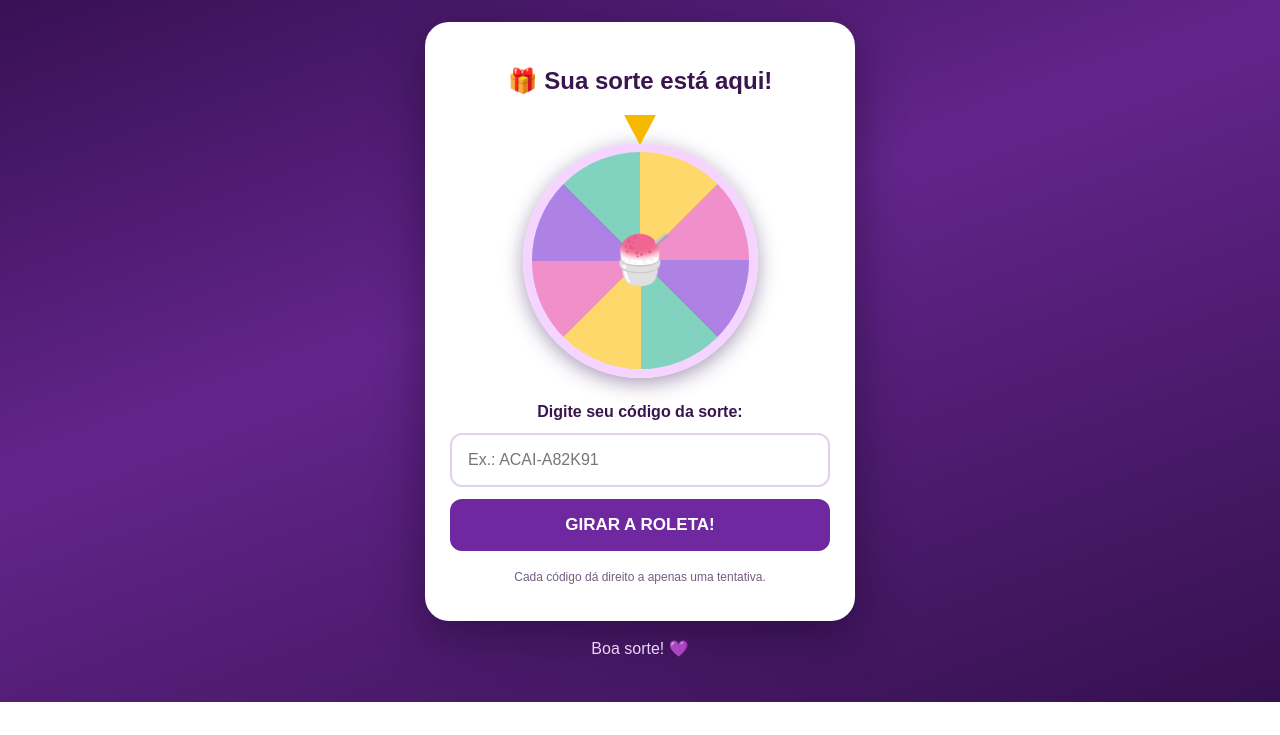
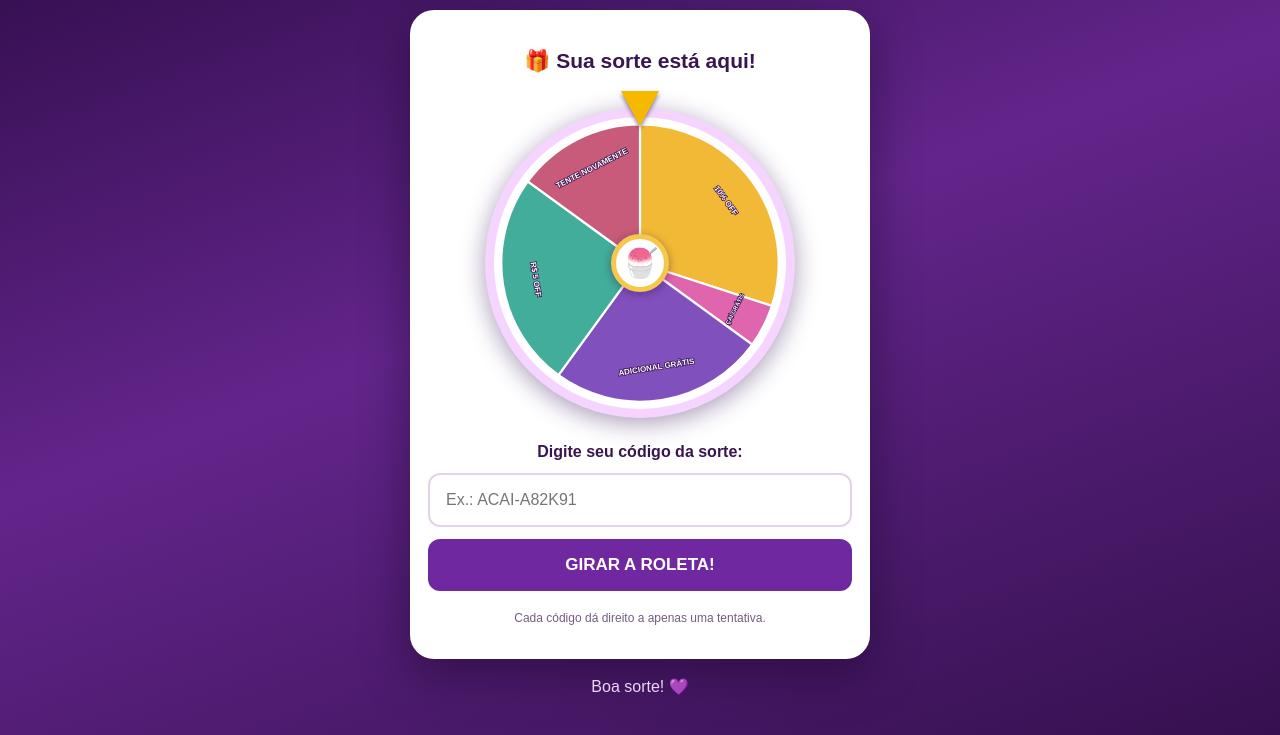
Before and after one commit to acaifamilia/roleta-acaiteria, a plain HTML site: page index.html in a window 1280 px wide. Shown: the part 199-934 px from the top of the page. Before the commit the page ends 901 px from the top, so only its background shows below. Drawn offline with Linux system fonts and the light colour scheme.

Commit message:
Update index.html

```diff
--- a/index.html
+++ b/index.html
@@ -11,51 +11,65 @@ body{
  margin:0;font-family:Arial,sans-serif;
  background:linear-gradient(160deg,#26083e,#63258b,#35104f);
  color:white;min-height:100vh;display:flex;
- justify-content:center;align-items:center;padding:25px
+ justify-content:center;align-items:center;padding:20px
 }
-.container{width:100%;max-width:430px;text-align:center}
-.logo{font-size:55px}
+.container{width:100%;max-width:460px;text-align:center}
+.logo{font-size:52px}
 h1{font-size:30px;margin:8px 0;color:#f5d5ff}
 .sub{color:#ead6f5;line-height:1.5}
 .card{
  background:white;color:#39164e;border-radius:24px;
- padding:25px;margin-top:25px;
+ padding:22px 18px;margin-top:22px;
  box-shadow:0 15px 45px #17062580
 }
+h2{font-size:21px}
+.wheel-area{
+ width:min(310px,85vw);height:min(310px,85vw);
+ margin:35px auto 25px;position:relative
+}
 .wheel{
- width:235px;height:235px;border-radius:50%;
- margin:10px auto 25px;border:9px solid #f5d5ff;
- background:conic-gradient(
- #ffcf4a 0deg 45deg,#ec75bd 45deg 90deg,
- #9b65df 90deg 135deg,#64c8b0 135deg 180deg,
- #ffcf4a 180deg 225deg,#ec75bd 225deg 270deg,
- #9b65df 270deg 315deg,#64c8b0 315deg 360deg);
- box-shadow:0 5px 20px #3b185b70;
- position:relative;transition:transform 4s cubic-bezier(.12,.75,.15,1)
+ width:100%;height:100%;border-radius:50%;
+ border:9px solid #f5d5ff;
+ box-shadow:0 5px 25px #3b185b70;
+ overflow:hidden;
+ transition:transform 5s cubic-bezier(.12,.75,.15,1);
+ background:#fff
 }
-.wheel:after{
- content:"🍧";position:absolute;inset:0;
- display:grid;place-items:center;font-size:48px;
- background:#ffffff30;border-radius:50%
+.wheel svg{width:100%;height:100%;display:block}
+.center{
+ position:absolute;top:50%;left:50%;
+ transform:translate(-50%,-50%);
+ width:58px;height:58px;border-radius:50%;
+ background:#fff;border:5px solid #f5c84b;
+ display:grid;place-items:center;font-size:29px;
+ box-shadow:0 2px 9px #35104f70;
+ pointer-events:none
 }
 .pointer{
- width:0;height:0;margin:0 auto -12px;
- border-left:16px solid transparent;
- border-right:16px solid transparent;
- border-top:30px solid #f5b900;position:relative;z-index:2
+ position:absolute;top:-17px;left:50%;
+ transform:translateX(-50%);z-index:5;
+ width:0;height:0;
+ border-left:19px solid transparent;
+ border-right:19px solid transparent;
+ border-top:35px solid #f5b900;
+ filter:drop-shadow(0 3px 2px #35104f80)
 }
+label{display:block;margin-top:10px}
 input{
  width:100%;padding:16px;border:2px solid #e3d2eb;
  border-radius:12px;font-size:16px;margin:12px 0;color:#39164e
 }
 button{
  width:100%;padding:16px;border:0;border-radius:12px;
- background:#7028a0;color:white;font-size:17px;font-weight:bold;
- cursor:pointer
+ background:#7028a0;color:white;font-size:17px;
+ font-weight:bold;cursor:pointer
 }
 button:disabled{opacity:.55;cursor:not-allowed}
 .note{font-size:12px;color:#765c83;margin-top:18px}
-#resultado{font-weight:bold;font-size:19px;margin-top:18px;white-space:pre-wrap}
+#resultado{
+ font-weight:bold;font-size:20px;margin-top:18px;
+ white-space:pre-wrap;line-height:1.5
+}
 </style>
 </head>
 <body>
@@ -63,22 +77,93 @@ button:disabled{opacity:.55;cursor:not-allowed}
  <div class="logo">🍧</div>
  <h1>RODA DA SORTE!</h1>
  <p class="sub">Comprou seu açaí? Você ganhou a chance de concorrer a prêmios!</p>
+
  <section class="card">
   <h2>🎁 Sua sorte está aqui!</h2>
-  <div class="pointer"></div>
-  <div class="wheel" id="roleta"></div>
+
+  <div class="wheel-area">
+   <div class="pointer"></div>
+   <div class="wheel" id="roleta">
+    <svg id="desenho" viewBox="0 0 400 400"></svg>
+   </div>
+   <div class="center">🍧</div>
+  </div>
+
   <label for="codigo"><strong>Digite seu código da sorte:</strong></label>
   <input id="codigo" placeholder="Ex.: ACAI-A82K91" autocomplete="off">
+
   <button id="botao" onclick="girar()">GIRAR A ROLETA!</button>
   <p id="resultado" role="status"></p>
   <p class="note">Cada código dá direito a apenas uma tentativa.</p>
  </section>
+
  <p class="sub">Boa sorte! 💜</p>
 </main>
 
 <script>
+const PREMIOS = [
+ {nome:"10% de desconto", peso:30, texto:"10% OFF", cor:"#f2b936"},
+ {nome:"Açaí pequeno grátis", peso:5, texto:"AÇAÍ GRÁTIS", cor:"#df65ad"},
+ {nome:"Adicional grátis", peso:25, texto:"ADICIONAL GRÁTIS", cor:"#8050bd"},
+ {nome:"R$ 5 de desconto", peso:25, texto:"R$ 5 OFF", cor:"#42ad9b"},
+ {nome:"Tente novamente", peso:15, texto:"TENTE NOVAMENTE", cor:"#c75b79"}
+];
+
 let girando = false;
 let rotacao = 0;
+
+function ponto(angulo, raio){
+ const rad = angulo * Math.PI / 180;
+ return {
+  x:200 + raio * Math.cos(rad),
+  y:200 + raio * Math.sin(rad)
+ };
+}
+
+function desenharRoleta(){
+ const svg = document.getElementById("desenho");
+ const total = PREMIOS.reduce((s,p)=>s+p.peso,0);
+ let inicio = -90;
+ let desenho = "";
+
+ PREMIOS.forEach(p=>{
+  const tamanho = p.peso / total * 360;
+  const fim = inicio + tamanho;
+  const meio = inicio + tamanho / 2;
+
+  const a = ponto(inicio,190);
+  const b = ponto(fim,190);
+  const grande = tamanho > 180 ? 1 : 0;
+
+  desenho += `
+   <path d="M 200 200 L ${a.x} ${a.y}
+    A 190 190 0 ${grande} 1 ${b.x} ${b.y} Z"
+    fill="${p.cor}" stroke="#fff" stroke-width="3"/>
+  `;
+
+  const pos = ponto(meio,145);
+  let inclinacao = meio + 90;
+  inclinacao = ((inclinacao % 360) + 360) % 360;
+  if(inclinacao > 90 && inclinacao < 270) inclinacao += 180;
+
+  const tamanhoFonte = p.peso === 5 ? 8 : 11;
+
+  desenho += `
+   <text x="${pos.x}" y="${pos.y}"
+    transform="rotate(${inclinacao} ${pos.x} ${pos.y})"
+    text-anchor="middle" dominant-baseline="middle"
+    font-size="${tamanhoFonte}" font-weight="bold"
+    fill="white" stroke="#35104f" stroke-width="2"
+    paint-order="stroke">${p.texto}</text>
+  `;
+
+  inicio = fim;
+ });
+
+ svg.innerHTML = desenho;
+}
+
+desenharRoleta();
 
 async function girar(){
  if(girando) return;
@@ -113,11 +198,32 @@ async function girar(){
    throw new Error(dados.erro || "Não foi possível validar o código.");
   }
 
+  const indice = PREMIOS.findIndex(p=>p.nome === dados.premio);
+
+  if(indice === -1){
+   throw new Error("Prêmio recebido não corresponde às fatias da roleta.");
+  }
+
+  const total = PREMIOS.reduce((s,p)=>s+p.peso,0);
+  let inicio = -90;
+
+  for(let i=0;i<indice;i++){
+   inicio += PREMIOS[i].peso / total * 360;
+  }
+
+  const tamanho = PREMIOS[indice].peso / total * 360;
+  const meio = inicio + tamanho/2;
+
+  const desejado = -90 - meio;
+  const atual = ((rotacao % 360) + 360) % 360;
+  const ajuste = ((desejado - atual) % 360 + 360) % 360;
+
+  rotacao += 1800 + ajuste;
+
   botao.textContent = "BOA SORTE!";
-  rotacao += 1800 + Math.floor(Math.random()*360);
   roleta.style.transform = "rotate(" + rotacao + "deg)";
 
-  await new Promise(resolve => setTimeout(resolve,4100));
+  await new Promise(resolve=>setTimeout(resolve,5200));
 
   resultado.textContent = "🎉 SEU PRÊMIO:\n" + dados.premio;
   campo.disabled = true;
```
